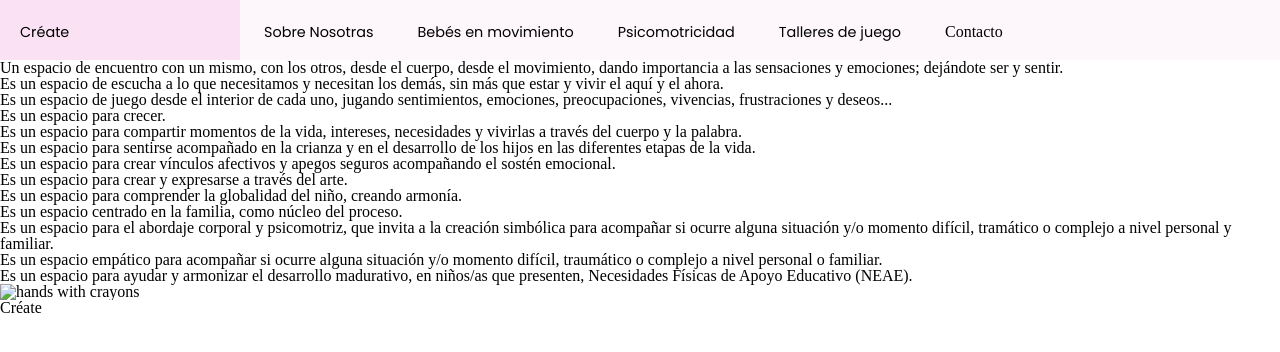
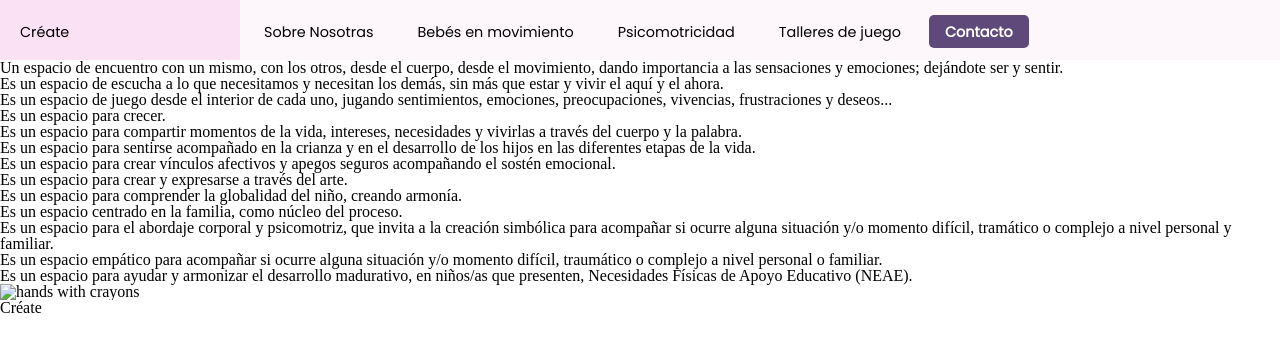
Before and after one commit to xaviersierra/createaranjuez, a Jekyll site: the page built from index.markdown, in a window 1280 px wide. Shown: the top 352 px of the page. Built offline with Jekyll 4.4.1, drawn with Linux system fonts in a browser that asks for light colours.

Commit message:
feat: contact button

```diff
--- a/_sass/main.scss
+++ b/_sass/main.scss
@@ -64,8 +64,23 @@ nav {
   }
 
 
-  li.contact-button div{
+  li.contact-button > div{
     height: 30px;
+    font-family: Poppins, Arial, Helvetica, sans-serif;
+    font-size: 0.9rem;
+    font-weight: 600;
+    color: #fff;
+    position: relative;
   }
-
+  li.contact-button::before{
+    width: 100px;
+    height: 33px;
+    display: block;
+    content: '';
+    right: calc(50% - 50px);
+    top: calc(50% - 15px);
+    background: #5f497a;
+    position: absolute;
+    border-radius: 5px;
+  }
 }
```
